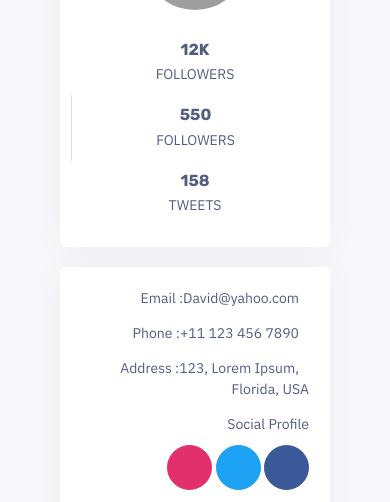
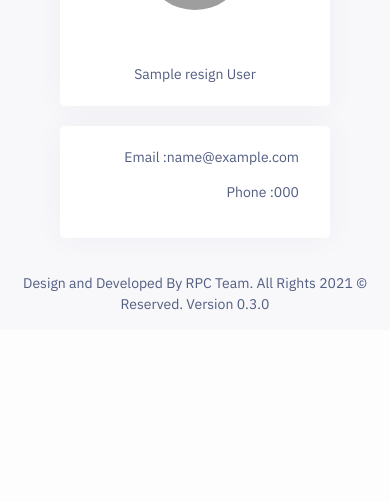
Before and after one commit to my-rpc/rpc, a Python web app: template rpc_package/templates/view_resign_request.html in a window 390 px wide. Shown: the part 953-1455 px from the top of the page. After the commit the page ends 1263 px from the top, so only its background shows below. Run offline with Jinja, Linux system fonts and the light colour scheme; the template is opened without the code that fills it: most values are stand-ins (such as "Sample title", 1, 10 or a date in 2020); form fields are guessed from the names that the template uses; some libraries are stand-ins or nearby versions; some web fonts are replaced; grey boxes are pictures that could not be loaded.

Commit message:
added contact info

```diff
--- a/rpc_package/app_routes.py
+++ b/rpc_package/app_routes.py
@@ -886,9 +886,11 @@ def view_resign_request():
     form = AcceptEquipmentForm()
     resign_id = request.args.get('resign')
     resign = db.session.query(Resign_form, Employees).join(Resign_form, Resign_form.id == resign_id).first()
+    phone = Phone.query.filter_by(emp_id=resign[1].id).first()
+    email = Emails.query.filter_by(emp_id=resign[1].id).first()
     equipment = db.session.query(Employee_equipment, Equipment).join(Employee_equipment,
         (Equipment.id == Employee_equipment.equipment_id)).filter(Employee_equipment.emp_id==resign[0].emp_id, Employee_equipment.delivered == None).all()
-    return render_template('view_resign_request.html', form=form, equipment=equipment, resign=resign, language=session['language'], translation=translation_obj)
+    return render_template('view_resign_request.html', email=email, phone=phone, form=form, equipment=equipment, resign=resign, language=session['language'], translation=translation_obj)
 
 @app.route("/deliver_equipment", methods=['POST'])
 @login_required
--- a/rpc_package/templates/view_resign_request.html
+++ b/rpc_package/templates/view_resign_request.html
@@ -162,104 +162,28 @@
                   <div class="widget-user-image">
                     <img class="rounded-circle" src="{{resign[1].profile_pic}}" alt="User Avatar">
                   </div>
-                  <div class="box-footer">
-                    <div class="row">
-                      <div class="col-sm-4">
-                        <div class="description-block">
-                          <h5 class="description-header">12K</h5>
-                          <span class="description-text">FOLLOWERS</span>
-                        </div>
-                        <!-- /.description-block -->
-                      </div>
-                      <!-- /.col -->
-                      <div class="col-sm-4 br-1 bl-1">
-                        <div class="description-block">
-                          <h5 class="description-header">550</h5>
-                          <span class="description-text">FOLLOWERS</span>
-                        </div>
-                        <!-- /.description-block -->
-                      </div>
-                      <!-- /.col -->
-                      <div class="col-sm-4">
-                        <div class="description-block">
-                          <h5 class="description-header">158</h5>
-                          <span class="description-text">TWEETS</span>
-                        </div>
-                        <!-- /.description-block -->
-                      </div>
-                      <!-- /.col -->
-                    </div>
+                  <div class="box-footer" style="padding-top: 64px;
+                  text-align: center">
+                    <span>{{resign[1].name}}</span>
+                      <span>{{ resign[1].lname}}</span>
                     <!-- /.row -->
                   </div>
                 </div>
                 <div class="box">
                   <div class="box-body box-profile">
-                    <div class="row">
-                      <div class="col-12">
                           <div>
-                              <p>Email :<span class="text-gray pl-10">David@yahoo.com</span> </p>
-                              <p>Phone :<span class="text-gray pl-10">+11 123 456 7890</span></p>
-                              <p>Address :<span class="text-gray pl-10">123, Lorem Ipsum, Florida, USA</span></p>
+                            {% if email%}
+                              <p>Email :<span class="text-gray pl-10">{{email.email}}</span> </p>
+                            {% endif %}
+                            {% if phone%}
+                              <p>Phone :<span class="text-gray pl-10">{{phone.phone}}</span></p>
+                              {% endif %}
                           </div>
-                      </div>
-                      <div class="col-12">
-                          <div class="pb-15">
-                              <p class="mb-10">Social Profile</p>
-                              <div class="user-social-acount">
-                                  <button class="btn btn-circle btn-social-icon btn-facebook"><i class="fa fa-facebook"></i></button>
-                                  <button class="btn btn-circle btn-social-icon btn-twitter"><i class="fa fa-twitter"></i></button>
-                                  <button class="btn btn-circle btn-social-icon btn-instagram"><i class="fa fa-instagram"></i></button>
-                              </div>
-                          </div>
-                      </div>
-                      <div class="col-12">
-                          <div>
-                              <div class="map-box">
-                                  <iframe src="https://www.google.com/maps/embed?pb=!1m18!1m12!1m3!1d2805244.1745767146!2d-86.32675167439648!3d29.383165774894163!2m3!1f0!2f0!3f0!3m2!1i1024!2i768!4f13.1!3m3!1m2!1s0x88c1766591562abf%3A0xf72e13d35bc74ed0!2sFlorida%2C+USA!5e0!3m2!1sen!2sin!4v1501665415329" width="100%" height="100" frameborder="0" style="border:0" allowfullscreen></iframe>
-                              </div>
-                          </div>
-                      </div>
-                    </div>
                   </div>
                   <!-- /.box-body -->
                 </div>
-              <div class="box">
-                  <div class="box-body">
-                      <div class="flexbox align-items-baseline mb-20">
-                        <h6 class="text-uppercase ls-2">Friends</h6>
-                        <small>20</small>
-                      </div>
-                      <div class="gap-items-2 gap-y">
-                        <a class="avatar" href="#"><img src="../images/avatar/1.jpg" alt="..."></a>
-                        <a class="avatar" href="#"><img src="../images/avatar/3.jpg" alt="..."></a>
-                        <a class="avatar" href="#"><img src="../images/avatar/4.jpg" alt="..."></a>
-                        <a class="avatar" href="#"><img src="../images/avatar/5.jpg" alt="..."></a>
-                        <a class="avatar" href="#"><img src="../images/avatar/6.jpg" alt="..."></a>
-                        <a class="avatar" href="#"><img src="../images/avatar/7.jpg" alt="..."></a>
-                        <a class="avatar" href="#"><img src="../images/avatar/8.jpg" alt="..."></a>
-                        <a class="avatar avatar-more" href="#">+15</a>
-                      </div>
-                  </div>
-                  <div class="box-footer">
-                      <a class="text-uppercase d-blockls-1 text-fade" href="#">Invite People</a>
-                  </div>
-              </div>
-              <div class="box box-inverse" style="background-color: #3b5998">
-                <div class="box-header no-border">
-                  <span class="fa fa-facebook font-size-30"></span>
-                    <div class="box-tools pull-right">
-                      <h5 class="box-title box-title-bold">Facebook feed</h5>
-                    </div>
-                </div>
 
-                <blockquote class="blockquote blockquote-inverse no-border m-0 py-15">
-                  <p>Holisticly benchmark plug imperatives for multifunctional deliverables. Seamlessly incubate cross functional action.</p>
-                  <div class="flexbox">
-                    <time class="text-white" datetime="2017-11-21 20:00">21 November, 2017</time>
-                    <span><i class="fa fa-heart"></i> 75</span>
-                  </div>
-                </blockquote>
-              </div>
+
 
             </div>
 
```
